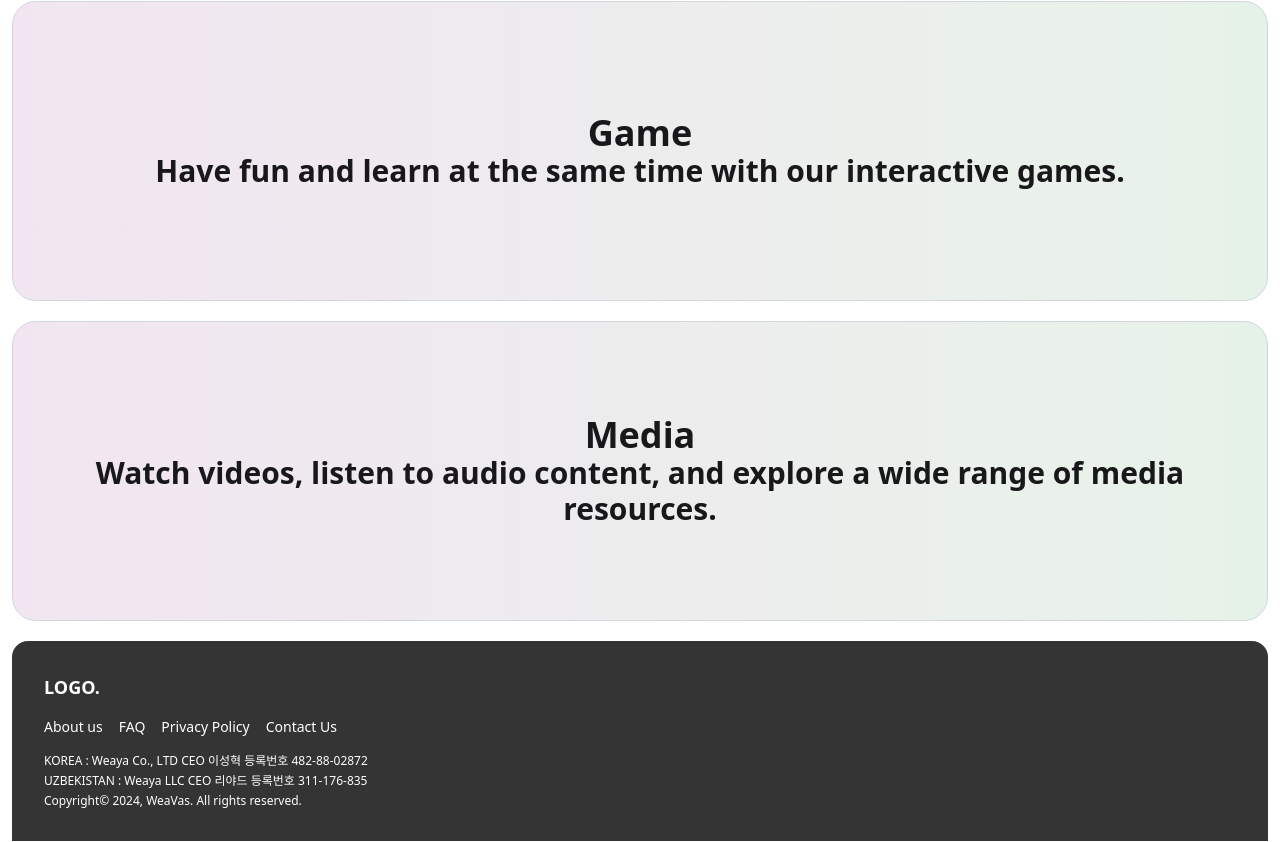
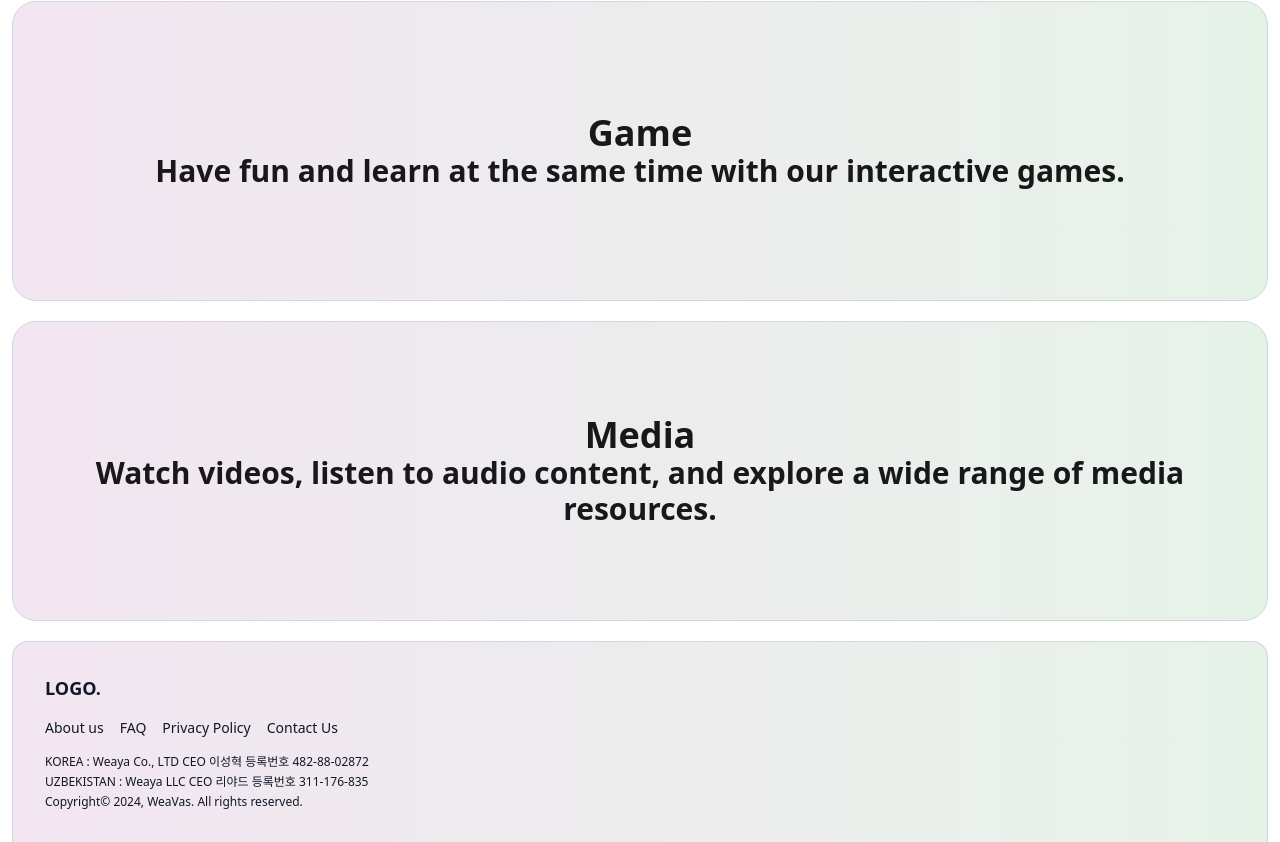
Before and after one commit to shahbozshirinboyev/weya-plus.uz, a React (Vite) app: page / in a window 1280 px wide. Shown: the part 1041-1883 px from the top of the page. Built offline with nearby package versions, Linux system fonts and the light colour scheme.

Commit message:
Footer change bg-coloor

```diff
--- a/src/components/Footer.jsx
+++ b/src/components/Footer.jsx
@@ -2,7 +2,7 @@ import React from 'react'
 
 function Footer(){
   return (
-    <footer className="bg-[#343434] text-white rounded-t-2xl w-full p-8">
+    <footer className="text-gray-900 dark:text-gray-50 rounded-t-2xl w-full border-b-0 p-8 border border-gray-300 dark:border-gray-600 bg-base-200 bg-gradient-to-r from-[#eed9ed]/60 dark:from-[#eed9ed]/10 to-[#2ec05a]/10">
       <div className="mx-auto text-center md:text-left">
         <h2 className="text-lg font-semibold mb-4">LOGO.</h2>
         <nav className="flex flex-wrap justify-center md:justify-start gap-4 text-sm mb-4">
```
